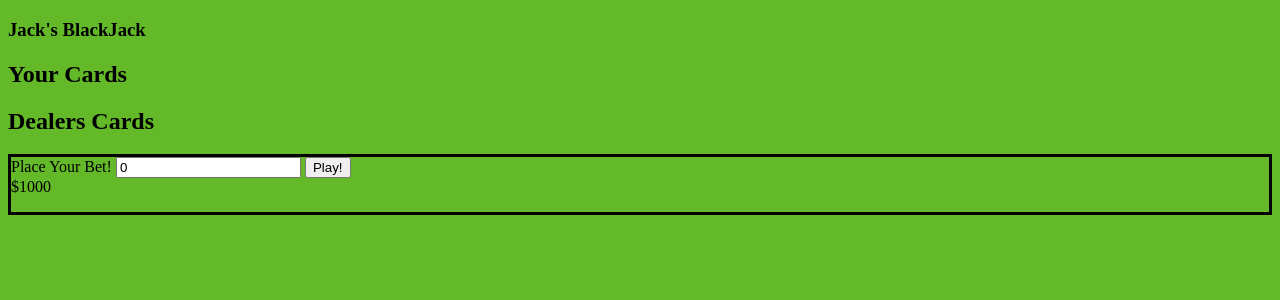
After one commit to jack317/assignment_3, a Flask app: page /blackjack in a window 1280 px wide. The commit adds this page. Shown: the top 300 px of the page. Run offline with Flask 2, Linux system fonts and the light colour scheme.

Commit message:
- everything

```diff
--- a/app.py
+++ b/app.py
@@ -21,3 +21,7 @@ def function():
 @app.route("/usingClass")
 def usingClass():
     return render_template("class.html")
+
+@app.route("/blackjack")
+def blackjack():
+    return render_template("blackjack.html")
--- /dev/null
+++ b/static/blackjack.js
@@ -0,0 +1,218 @@
+const suits = ['Diamonds <span>&#9830</span>', 'Hearts <span>&#9829</span>', 'Spades <span>&#9824</span>', 'Clubs <span>&#9827</span>'];
+const values = ["2", "3", "4", "5", "6", "7", "8", "9", "10", "Jack", "Queen", "King", "Ace"];
+var deck = new Array();
+// Starting bank of $1000
+startingBank = [1000];
+var bet = 0;
+
+
+window.onload = function () {
+    var hit = document.getElementById("hit");
+    var stay = document.getElementById("stay");
+    var error = document.getElementById("error");
+    var restart = document.getElementById("restart");
+    var message = document.getElementById("message");
+    var bank = document.getElementById("bank");
+    bank.innerHTML = `$${startingBank[0]}`
+    // Hide hit, stay, errors, and restart until the game has started
+    hit.style.display = "none";
+    stay.style.display = "none";
+    error.style.display = "none";
+    restart.style.display = "none";
+    document.getElementById("play").addEventListener('click', () => startGame());
+    document.getElementById("hit").addEventListener('click', () => hitPlayer(deck));
+    document.getElementById("stay").addEventListener('click', () => standPlayer(deck));
+    document.getElementById("restart").addEventListener('click', () => restartGame());
+}
+
+function startGame() {
+    bet = document.getElementById("bets").value;
+    if (bet <= 0) {
+        error.innerHTML = "Your bet must be greater than 1!";
+        error.style.display = 'block';
+        return
+    }
+    hit.style.display = 'block';
+    stay.style.display = 'block';
+    startingBank[0] = startingBank[0] - bet;
+    bank.innerHTML = `$${startingBank[0]}`
+    deck = createDeck();
+    deck = shuffle(deck);
+    hand = hands(deck);
+    renderPlayerCards(playerHand);
+    // render just one of the dealers cards
+    renderFirstDealer(dealerHand);
+    checkWinConditions(dealer);
+    checkWinConditions(player);
+}
+
+class Card {
+    constructor(value, suit) {
+        this.value = value;
+        this.suit = suit;
+        this.name = `${value} of ${suit}`;
+    }
+    real_value(value) {
+        if (this.value == "Jack" || this.value == "Queen" || this.value == "King")
+            return 10
+        else if (this.value == "Ace")
+            return 11
+        else
+            return parseInt(this.value)
+    }
+}
+
+function createDeck() {
+    deck = new Array();
+    for (var i = 0; i < values.length; i++) {
+        for (var j = 0; j < suits.length; j++) {
+            card = new Card(values[i], suits[j])
+            card.real_value = card.real_value()
+            deck.push(card);
+        }
+    }
+    return deck
+}
+
+// Random Int between two values for shuffling function
+// Credit to MDN web docks https://developer.mozilla.org/en-US/docs/Web/JavaScript/Reference/Global_Objects/Math/random
+function getRandomInt(min, max) {
+    min = Math.ceil(min);
+    max = Math.floor(max);
+    return Math.floor(Math.random() * (max - min) + min); //The maximum is exclusive and the minimum is inclusive
+}
+
+// Shuffle function that randomly swaps positions of cards 1000 times
+function shuffle(deck) {
+    for (let i = 0; i < 1000; i++) {
+        var randomPos1 = getRandomInt(0, 52);
+        var randomPos2 = getRandomInt(0, 52);
+        var temp = deck[randomPos1];
+        deck[randomPos1] = deck[randomPos2];
+        deck[randomPos2] = temp;
+    };
+    return deck
+}
+
+
+// Method to create player and dealer hands as well as object to keep track of points
+function hands(deck) {
+    player = {
+        Points: 0
+    }
+    dealer = {
+        Points: 0
+    }
+    dealerHand = new Array();
+    playerHand = new Array();
+    for (var i = 0; i < 2; i++) {
+        playerHand.push(deck.pop());
+        dealerHand.push(deck.pop());
+        player.Points = player.Points + playerHand[i].real_value;
+        dealer.Points = dealer.Points + dealerHand[i].real_value;
+    }
+    player.Hand = playerHand;
+    dealer.Hand = dealerHand;
+    return
+}
+
+function renderPlayerCards(playerHand) {
+    var cardArea = document.getElementById("player-card-area");
+    while (cardArea.firstChild){
+        cardArea.removeChild(cardArea.firstChild);
+    }
+    for (i = 0; i < playerHand.length; i++) {
+        var cardArea = document.getElementById("player-card-area");
+        var newCard = document.createElement('div');
+        newCard.innerHTML = playerHand[i].name;
+        cardArea.appendChild(newCard);
+    }
+}
+
+function renderFirstDealer(dealerHand) {
+    var cardArea = document.getElementById("dealer-card-area");
+    var newCard = document.createElement('div');
+    newCard.innerHTML = dealerHand[0].name;
+    cardArea.appendChild(newCard);
+}
+
+function renderDealerCards(dealerHand) {
+    var cardArea = document.getElementById("dealer-card-area");
+    while (cardArea.firstChild){
+        cardArea.removeChild(cardArea.firstChild);
+    }
+    for (i = 0; i < dealerHand.length; i++) {
+        var cardArea = document.getElementById("dealer-card-area");
+        var newCard = document.createElement('div');
+        newCard.innerHTML = dealerHand[i].name;
+        cardArea.appendChild(newCard);
+    }
+}
+
+function checkWinConditions(contestant) {
+    if (contestant.Points > 21) {
+        message.innerHTML = "BUSTED!";
+        endGame();
+        return "busted"
+    }
+    else if (contestant.Points === 21 && contestant.Hand.length === 2) {
+        message.innerHTML = "BlackJack!";
+        startingBank[0] = startingBank[0] + (bet * 2);
+        endGame();
+        return "blackjack"
+    }
+    return
+}
+
+function hitPlayer(deck) {
+    var new_card = deck.pop();
+    player.Hand.push(new_card)
+    player.Points = player.Points + new_card.real_value;
+    renderPlayerCards(player.Hand)
+    checkWinConditions(player);
+}
+
+function standPlayer(deck) {
+    dealerPlays(deck);
+}
+
+function dealerPlays(deck) {
+    if (dealer.Points <= 16) {
+        var new_card = deck.pop();
+        dealer.Hand.push(new_card);
+        dealer.Points = dealer.Points + new_card.real_value;
+        renderDealerCards(dealer.Hand);
+        if (checkWinConditions(dealer) === "blackjack") {
+            message.innerHTML = "Dealer Wins";
+            endGame();
+            return
+        } else if (checkWinConditions(dealer) === "busted") {
+            message.innHTML = "Player Wins!";
+            startingBank[0] = startingBank[0] + (bet * 2);
+            bank.innerHTML = `$${startingBank[0]}`;
+            endGame();
+            return
+        }
+        dealerPlays(deck);
+    }
+    else if (dealer.Points > 16) {
+        if (dealer.Points > player.Points) {
+            message.innerHTML = "Dealer Wins";
+        } else {
+            message.innHTML = "Player Wins!";
+            startingBank[0] = startingBank[0] + (bet * 2);
+            bank.innerHTML = `$${startingBank[0]}`;
+        }
+    }
+}
+
+function endGame() {
+    bank.innerHTML = `$${startingBank[0]}`
+    restart.style.display = 'block';
+    hit.style.display = 'none';
+    stay.style.display = 'none';
+}
+
+function restartGame() {
+    startGame();
+}
--- a/static/styles.css
+++ b/static/styles.css
@@ -0,0 +1,7 @@
+.blackjack {
+    background-color: #63b927;
+}
+
+.board {
+    border-style: solid;
+}
--- /dev/null
+++ b/templates/blackjack.html
@@ -0,0 +1,46 @@
+<!DOCTYPE html>
+
+<html lang="en">
+
+<head>
+
+    <meta charset="utf-8">
+    <meta name="viewport" content="initial-scale=1, width=device-width">
+
+    <!-- hhttps://favicon.io/emoji-favicons/hot-dog/ -->
+    <link href="/static/favicon.ico" rel="icon">
+
+    <link href="/static/styles.css" rel="stylesheet">
+
+    <script src="{{url_for('static', filename='blackjack.js')}}"></script>
+
+    <title>BlackJack</title>
+
+</head>
+
+<body class="blackjack">
+    <h3>Jack's BlackJack</h3>
+    <h2>Your Cards</h2>
+    <div id="player-card-area">
+
+    </div>
+    <h2>Dealers Cards</h2>
+    <div id="dealer-card-area">
+
+    </div>
+
+    <div class="board">
+        <button type="button" id="hit">Hit Me!</button>
+        <button type="button" id="stay">Stay</button>
+        <button type="button" id="restart">Restart</button>
+        <p id="error"></p>
+        <label for="bet-amount">Place Your Bet!</label>
+        <input type="number" class="bet" id="bets" value="0">
+        <button type="button" id="play">Play!</button>
+        <div id="bank"></div>
+        <p id="message"></p>
+
+    </div>
+</body>
+
+</html>
--- a/templates/index.html
+++ b/templates/index.html
@@ -25,6 +25,7 @@
         <li><a href="/simple">Simple Object Format</a></li>
         <li><a href="/function">Function Object</a></li>
         <li><a href="/usingClass">Using a Class</a></li>
+        <li><a href="/blackjack">BlackJack</a></li>
     </ul>
 </div>
 </body>
```
